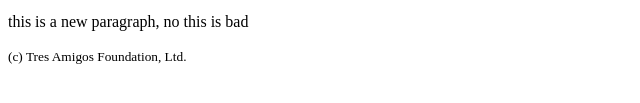
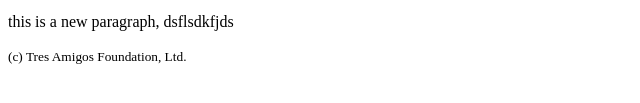
Before and after one commit to jhlindell/tres_amigos, a website: page public/index.html in a window 1280 px wide. Shown: the part 317-420 px from the top of the page, 0-640 px from the left. Drawn offline with Linux system fonts and the light colour scheme.

Commit message:
another change

```diff
--- a/public/index.html
+++ b/public/index.html
@@ -22,7 +22,7 @@
   <div class="sean">
   </div>
 
-  <p>this is a new paragraph, no this is bad</p>
+  <p>this is a new paragraph, dsflsdkfjds</p>
 
 
   <footer>
```
